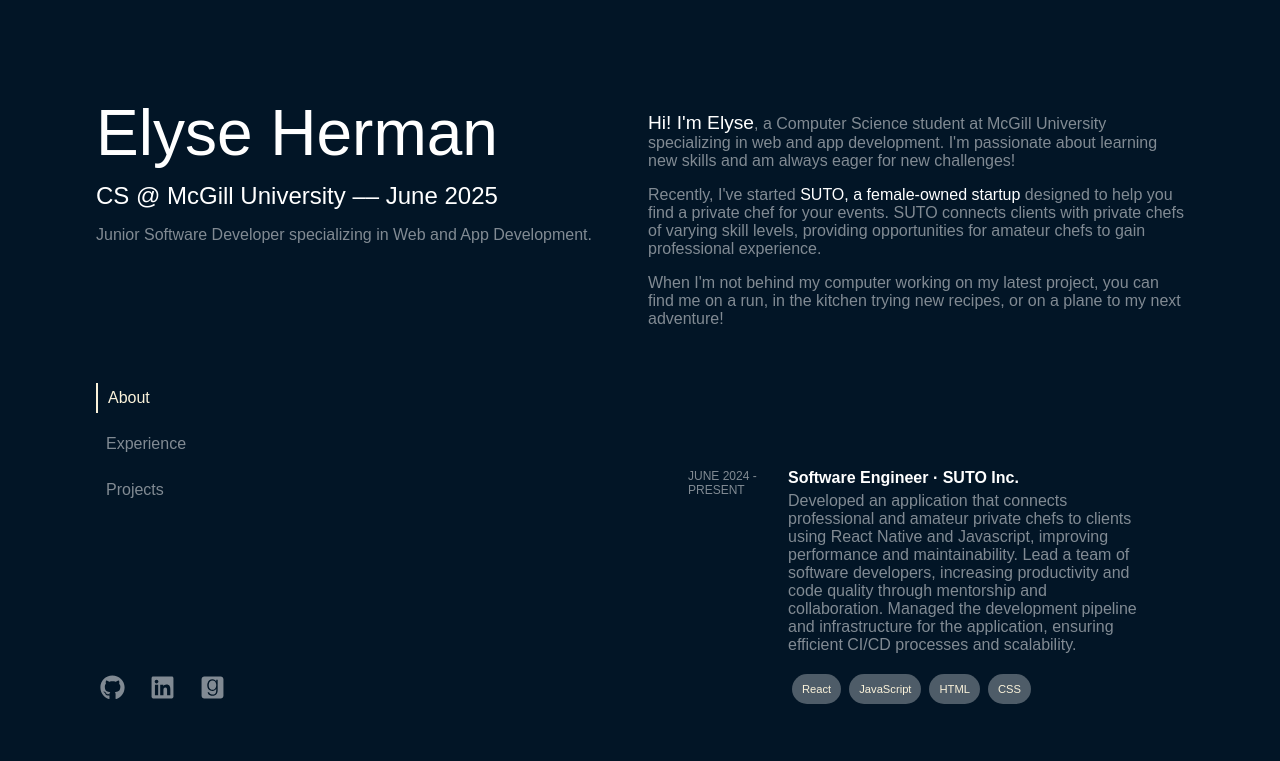
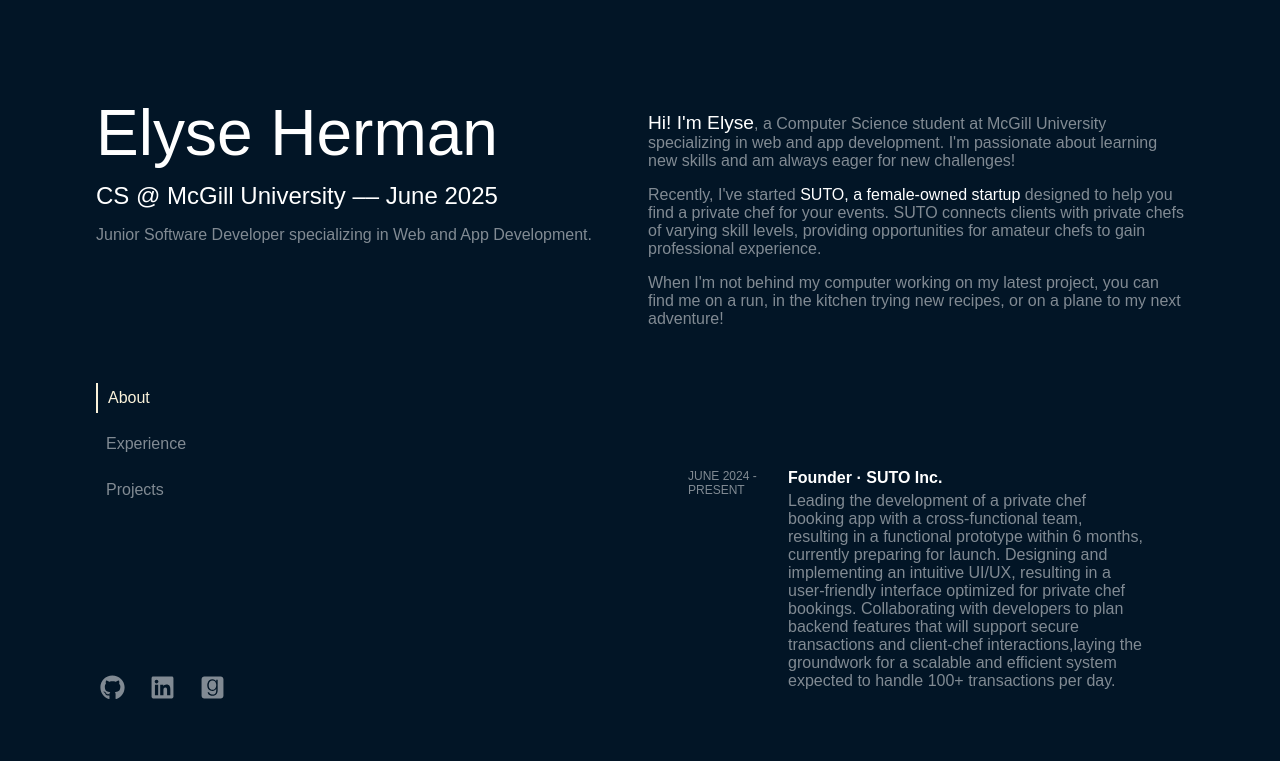
Before and after one commit to elyseherman/Personal-Website, a React (Create React App) app: page / in a window 1280 px wide. Shown: the top 761 px of the page. Built offline with nearby package versions, Linux system fonts and the light colour scheme.

Commit message:
Updated Experience

```diff
--- a/src/Components/Experience.js
+++ b/src/Components/Experience.js
@@ -10,26 +10,33 @@
             <div>
                 <ExperienceCard
                     yearsPresent='JUNE 2024 - PRESENT'
-                jobTitle='Software Engineer · SUTO Inc.'
-                description='Developed an application that connects professional and amateur private chefs to clients using React Native and Javascript, improving performance and maintainability. Lead a team of software developers, increasing productivity and code quality through mentorship and collaboration. Managed the development pipeline and infrastructure for the application, ensuring efficient CI/CD processes and scalability.'
-                tag1='React' tag2='JavaScript' tag3='HTML' tag4='CSS'
+                    jobTitle='Founder · SUTO Inc.'
+                    description='Leading the development of a private chef booking app with a cross-functional team, resulting in a functional prototype within 6 months, currently preparing for launch. Designing and implementing an intuitive UI/UX, resulting in a user-friendly interface optimized for private chef bookings. Collaborating with developers to plan backend features that will support secure transactions and client-chef interactions,laying the groundwork for a scalable and efficient system expected to handle 100+ transactions per day.'
+                    tag1={null} tag2={null} tag3={null} tag4={null}
                 />
+                <a href='https://lenovo.com/' target='_blank' rel='noopener noreferrer'>
+                    <ExperienceCard
+                        yearsPresent='SEP 2024'
+                        jobTitle='Software Solutions Intern · Lenovo'
+                        description='Developed Python scripts and Power BI processes aimed at automating business workflows and reducing manual report configurations across Sales. Evaluated software solutions for the HR department’s organization chart configurations, achieving a 50% improvement in resource management efficiency and reducing update time from 8 hours to 3 hours. Analyzed workflows across Sales, HR, Finance, and Marketing departments, gaining a strong understanding of organizational operations and decision-making.'
+                        tag1={null} tag2={null} tag3={null} tag4={null} />
+                </a>
                 <a href='https://dream.ca/' target='_blank' rel='noopener noreferrer'>
                     <ExperienceCard
                         yearsPresent='MAY - AUG 2023'
                         jobTitle='Software Implementation Intern · Dream Asset Management Corportation'
                         description='Acquired expertise in new accounting software for coding files, optimizing internal processes and data management. Conducted comprehensive training sessions on new software for Ontario offices, enhancing operational efficiency and user proficiency. Developed new files with the latest software and maintained legacy files, ensuring seamless integration and data consistency across platforms.'
-                tag1={null} tag2={null} tag3={null} tag4={null}/>
+                        tag1={null} tag2={null} tag3={null} tag4={null} />
                 </a>
                 <a href='https://girlswhocode.com/' target='_blank' rel='noopener noreferrer'>
                     <ExperienceCard
                         yearsPresent='SEPT - DEC 2022'
                         jobTitle='Learning Facilitator · Girls Who Code'
                         description='Taught Python to female high school students, increasing their coding proficiency and confidence in programming. Demonstrated the importance of computer skills to female high school students, inspiring interest and engagement in technology careers. Highlighted the value of female coders in the industry, encouraging high school girls to pursue careers in computer science.'
-                tag1='Python' tag2={null} tag3={null} tag4={null}/>
+                        tag1='Python' tag2={null} tag3={null} tag4={null} />
                 </a>
                 <a href={PDF} target='_blank' rel='noopener noreferrer'>
-                    <p className='resume'>View Full Resume <span><FaArrowRight className='arrow'/></span></p>
+                    <p className='resume'>View Full Resume <span><FaArrowRight className='arrow' /></span></p>
                 </a>
             </div>
         );
```
Lines whose indentation alone changed are shown as unchanged.
